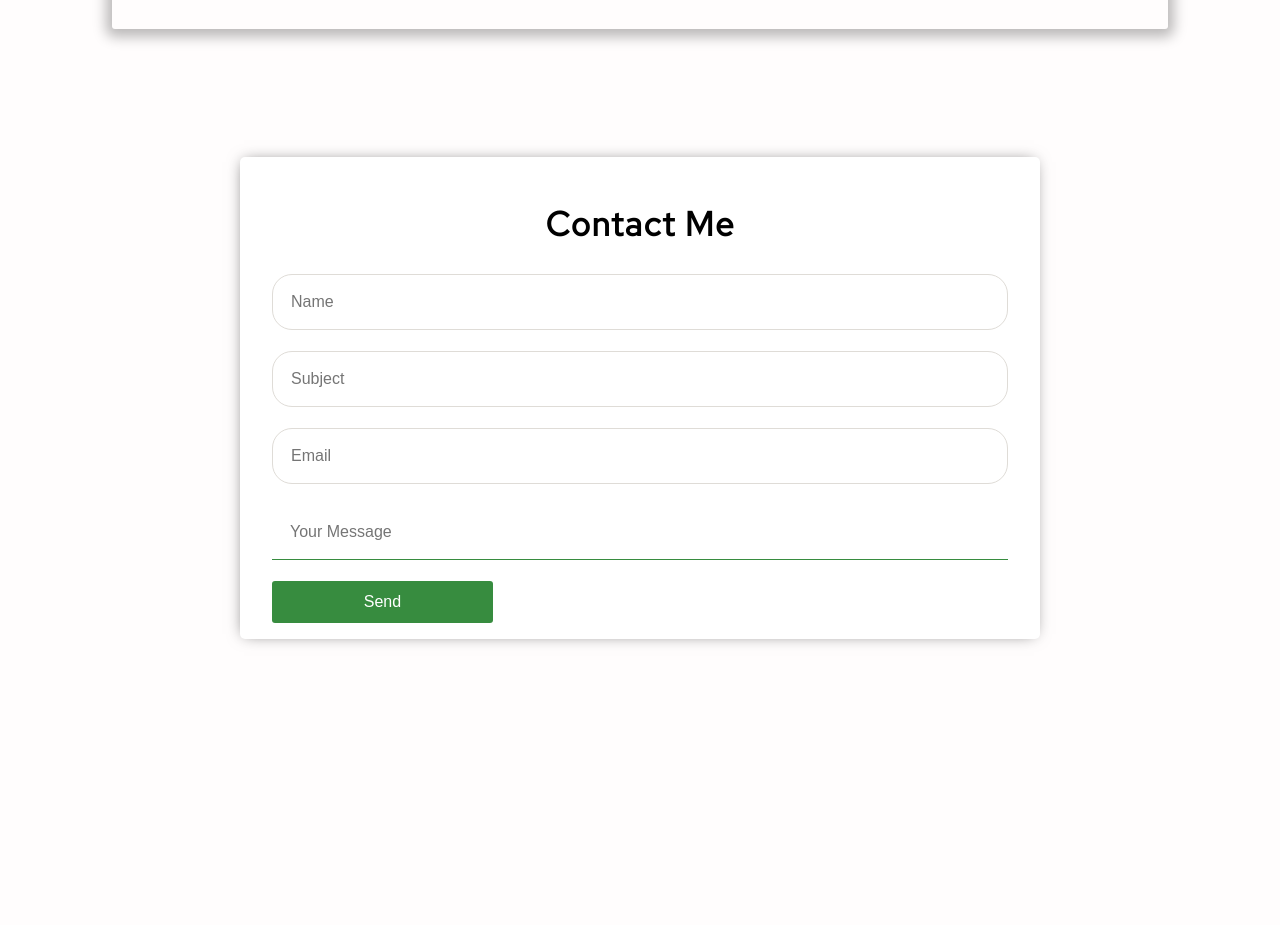
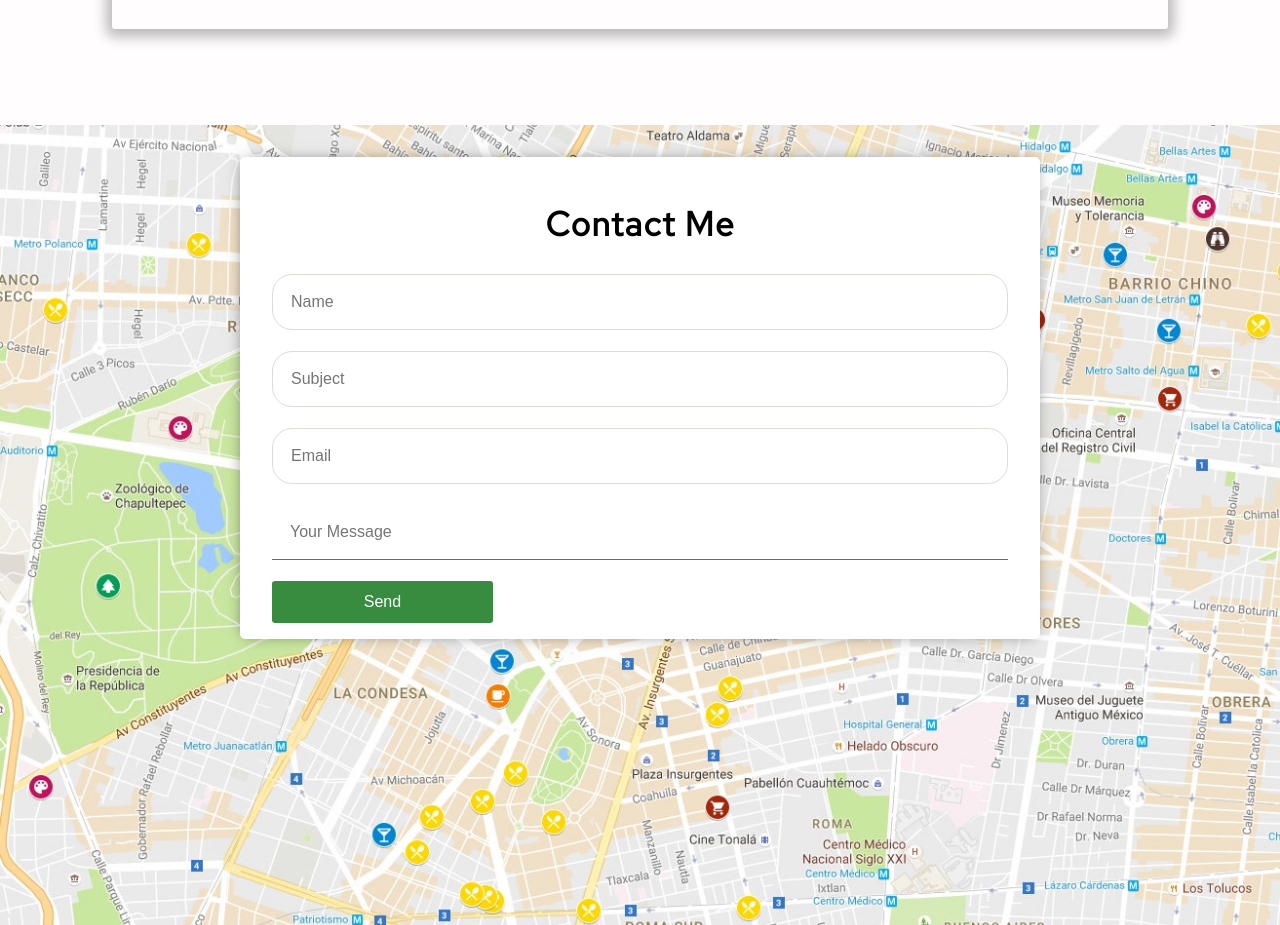
Before and after one commit to Akay74/resume, a plain HTML site: page index.html in a window 1280 px wide. Shown: the part 3249-4174 px from the top of the page. Drawn offline with Linux system fonts and the light colour scheme; the site is published under a folder, as on GitHub Pages, so addresses that start at the root find nothing.

Commit message:
modified main.css file

```diff
--- a/main.css
+++ b/main.css
@@ -166,7 +166,7 @@ progress{
 }
 
 #form{
-    background-image: url('/images/map.jpg');
+    background-image: url('images/map.jpg');
     background-size: cover;
     background-position: center;
     height: 90vh;
```
